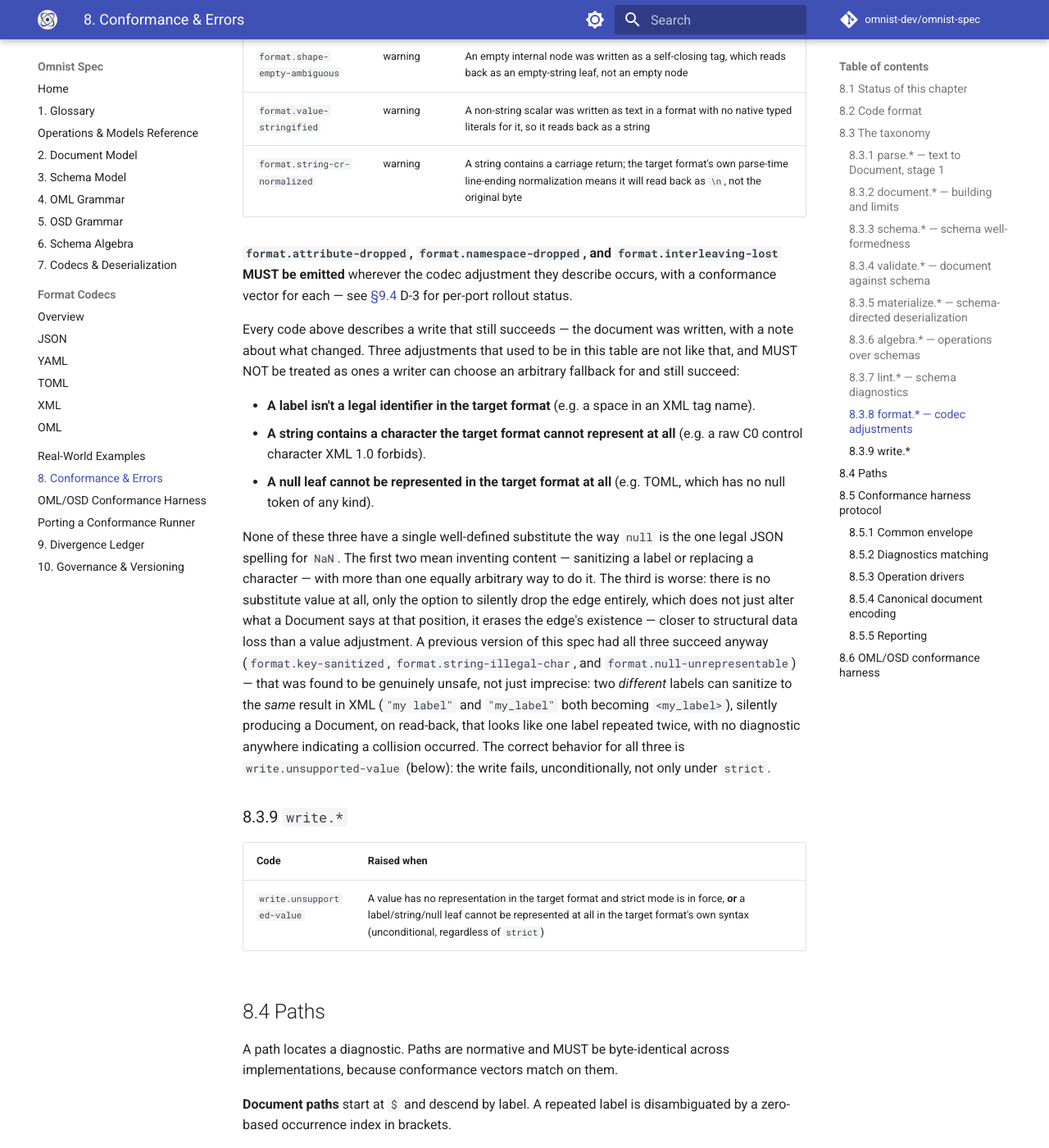
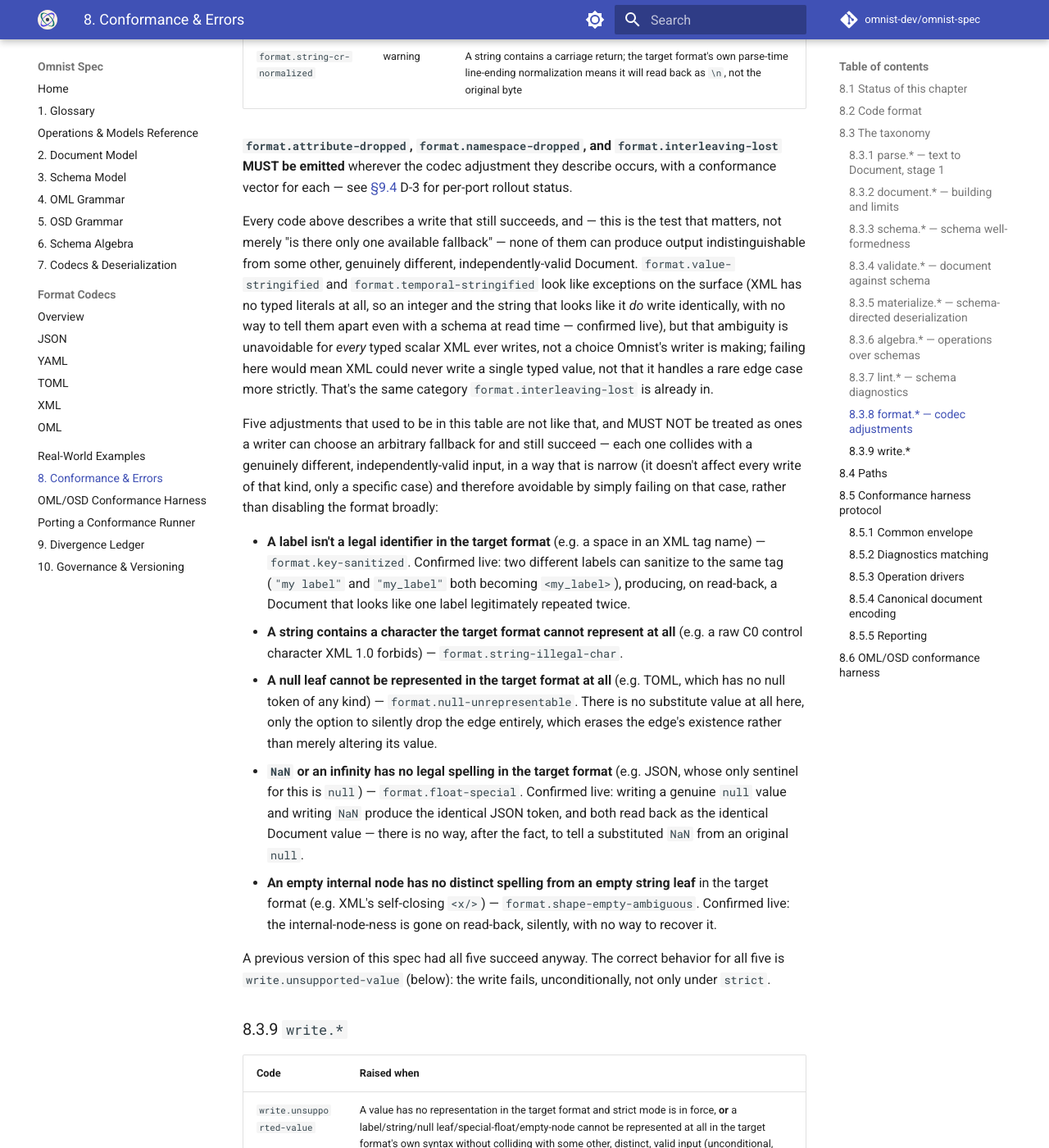
Before and after one commit to omnist-dev/omnist-spec, an MkDocs documentation site: the page built from docs/08-conformance-and-errors.md, in a window 1280 px wide and 1400 px high, scrolled down 5220 px. Shown: the whole window at 82% size. Built offline with MkDocs 1.6.1 and Material for MkDocs 9.7.7, drawn with Linux system fonts in a browser that asks for light colours; comment, search, counter and statistics services are not loaded; some of the changed text lies outside the part shown.

Commit message:
Fail, don't invent (part 3): correct the actual test, fix float-special and shape-empty-ambiguous too
Per spec-TDD (Sec10.2): update/add conformance vectors first, then the
normative rule.

The real dividing line established here isn't "does more than one
arbitrary fallback exist" -- it's whether the fallback's output can
collide with some other, genuinely different, independently-valid
input. That's a correction to the reasoning behind f7cb8dd/634fd4e, not
just an extension of it: format.float-special was previously assumed
safe because null is the one legal JSON spelling for NaN, but "only one
spelling exists" doesn't make something safe if that spelling is also
the spelling for something else. Confirmed live: writing a genuine null
and writing NaN to the same object both produce {"n": null}; there is
no way, after the fact, to tell them apart.

Two more adjustments removed from the format.* table under the
corrected test:
- format.float-special (NaN/Infinity -> null): collides with genuine
  null, same as above.
- format.shape-empty-ambiguous (empty internal node -> self-closing
  tag): collides with an empty string leaf. Confirmed live: internal-
  node-ness is gone on read-back, silently, unrecoverably.

format.value-stringified and format.temporal-stringified were checked
too and deliberately NOT changed: they have the same collision shape,
but it's unavoidable for every typed scalar XML ever writes (XML has
no typed literals at all), not a narrow, avoidable case -- failing
there would mean XML could never write a single typed value. That's
the same category format.interleaving-lost is already in, not the
category the five fixed codes are in.

Vectors: formats-json/basic/nan-cannot-be-written (renamed from
nan-substituted-with-null-and-reported, flipped ok:true -> ok:false),
formats-xml/basic/empty-internal-node-cannot-be-written (new). Also
fixed a stale comment in formats-xml/basic/attributes-are-dropped-on-read
citing the now-removed format.float-special as a precedent.

Port-side implementation tracked per-repo, not here. Real behavior
change, particularly float-special given NaN-substitution is more
likely to be depended on somewhere than the earlier three cases.

```diff
--- a/docs/08-conformance-and-errors.md
+++ b/docs/08-conformance-and-errors.md
@@ -155,13 +155,11 @@ there is no separate set of names for them.
 | Code | Severity | Meaning |
 |---|---|---|
 | `format.temporal-stringified` | warning | A temporal leaf was written as an ISO-8601 string |
-| `format.float-special` | error | `NaN` or an infinity was substituted with `null` |
 | `format.attribute-dropped` | warning | An XML attribute was discarded on read |
 | `format.namespace-dropped` | warning | An XML namespace prefix was discarded on read |
 | `format.interleaving-lost` | warning | Cross-label interleaving could not be written |
 | `format.multiple-roots` | error | A multi-root Document cannot be written to a single-root format |
 | `format.string-line-break-char` | warning | A label or value contains U+0085 (NEL); written quoted so it round-trips |
-| `format.shape-empty-ambiguous` | warning | An empty internal node was written as a self-closing tag, which reads back as an empty-string leaf, not an empty node |
 | `format.value-stringified` | warning | A non-string scalar was written as text in a format with no native typed literals for it, so it reads back as a string |
 | `format.string-cr-normalized` | warning | A string contains a carriage return; the target format's own parse-time line-ending normalization means it will read back as `\n`, not the original byte |
 
@@ -171,40 +169,58 @@ they describe occurs, with a conformance vector for each — see
 [§9.4](09-divergence-ledger.md#94-known-open-divergences) D-3 for
 per-port rollout status.
 
-Every code above describes a write that still succeeds — the document was
-written, with a note about what changed. Three adjustments that used to be
-in this table are not like that, and MUST NOT be treated as ones a writer
-can choose an arbitrary fallback for and still succeed:
+Every code above describes a write that still succeeds, and — this is the
+test that matters, not merely "is there only one available fallback" —
+none of them can produce output indistinguishable from some other,
+genuinely different, independently-valid Document. `format.value-stringified`
+and `format.temporal-stringified` look like exceptions on the surface (XML
+has no typed literals at all, so an integer and the string that looks like
+it *do* write identically, with no way to tell them apart even with a
+schema at read time — confirmed live), but that ambiguity is unavoidable
+for *every* typed scalar XML ever writes, not a choice Omnist's writer is
+making; failing here would mean XML could never write a single typed value,
+not that it handles a rare edge case more strictly. That's the same
+category `format.interleaving-lost` is already in.
+
+Five adjustments that used to be in this table are not like that, and MUST
+NOT be treated as ones a writer can choose an arbitrary fallback for and
+still succeed — each one collides with a genuinely different,
+independently-valid input, in a way that is narrow (it doesn't affect
+every write of that kind, only a specific case) and therefore avoidable by
+simply failing on that case, rather than disabling the format broadly:
 
 - **A label isn't a legal identifier in the target format** (e.g. a space in
-  an XML tag name).
+  an XML tag name) — `format.key-sanitized`. Confirmed live: two different
+  labels can sanitize to the same tag (`"my label"` and `"my_label"` both
+  becoming `<my_label>`), producing, on read-back, a Document that looks
+  like one label legitimately repeated twice.
 - **A string contains a character the target format cannot represent at all**
-  (e.g. a raw C0 control character XML 1.0 forbids).
+  (e.g. a raw C0 control character XML 1.0 forbids) — `format.string-illegal-char`.
 - **A null leaf cannot be represented in the target format at all** (e.g.
-  TOML, which has no null token of any kind).
+  TOML, which has no null token of any kind) — `format.null-unrepresentable`.
+  There is no substitute value at all here, only the option to silently
+  drop the edge entirely, which erases the edge's existence rather than
+  merely altering its value.
+- **`NaN` or an infinity has no legal spelling in the target format**
+  (e.g. JSON, whose only sentinel for this is `null`) — `format.float-special`.
+  Confirmed live: writing a genuine `null` value and writing `NaN` produce
+  the identical JSON token, and both read back as the identical Document
+  value — there is no way, after the fact, to tell a substituted `NaN` from
+  an original `null`.
+- **An empty internal node has no distinct spelling from an empty string
+  leaf** in the target format (e.g. XML's self-closing `<x/>`) —
+  `format.shape-empty-ambiguous`. Confirmed live: the internal-node-ness is
+  gone on read-back, silently, with no way to recover it.
 
-None of these three have a single well-defined substitute the way `null`
-is the one legal JSON spelling for `NaN`. The first two mean inventing
-content — sanitizing a label or replacing a character — with more than one
-equally arbitrary way to do it. The third is worse: there is no substitute
-value at all, only the option to silently drop the edge entirely, which
-does not just alter what a Document says at that position, it erases the
-edge's existence — closer to structural data loss than a value adjustment.
-A previous version of this spec had all three succeed anyway
-(`format.key-sanitized`, `format.string-illegal-char`, and
-`format.null-unrepresentable`) — that was found to be genuinely unsafe, not
-just imprecise: two *different* labels can sanitize to the *same* result
-in XML (`"my label"` and `"my_label"` both becoming `<my_label>`), silently
-producing a Document, on read-back, that looks like one label repeated
-twice, with no diagnostic anywhere indicating a collision occurred. The
-correct behavior for all three is `write.unsupported-value` (below): the
-write fails, unconditionally, not only under `strict`.
+A previous version of this spec had all five succeed anyway. The correct
+behavior for all five is `write.unsupported-value` (below): the write
+fails, unconditionally, not only under `strict`.
 
 ### 8.3.9 `write.*`
 
 | Code | Raised when |
 |---|---|
-| `write.unsupported-value` | A value has no representation in the target format and strict mode is in force, **or** a label/string/null leaf cannot be represented at all in the target format's own syntax (unconditional, regardless of `strict`) |
+| `write.unsupported-value` | A value has no representation in the target format and strict mode is in force, **or** a label/string/null leaf/special-float/empty-node cannot be represented at all in the target format's own syntax without colliding with some other, distinct, valid input (unconditional, regardless of `strict`) |
 
 ## 8.4 Paths
 
```
Also changed, not shown: 2 other files.
